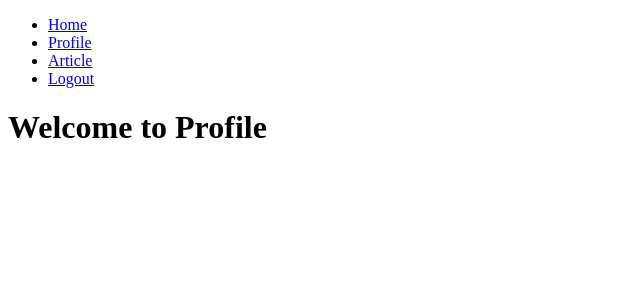
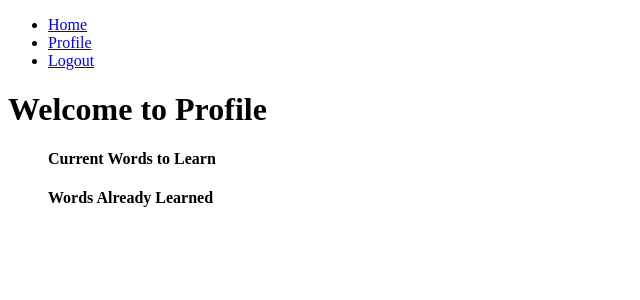
Before and after one commit to nikmac/book, a Django app: page /profile/ in a window 1280 px wide. Shown: the top 300 px of the page, without its empty margins (0-640 px from the left). Run offline with Django 3.2, Linux system fonts and the light colour scheme; the visitor is signed in with stand-in values (Sample User, id 1); data that the repository does not hold is empty.

Commit message:
first working prototype

```diff
--- a/book/urls.py
+++ b/book/urls.py
@@ -8,6 +8,7 @@ urlpatterns = patterns('',
     url(r'^$', 'learn_words.views.home', name='home'),
     url(r'^register/$', 'learn_words.views.register', name='register'),
     url(r'^login/$', 'django.contrib.auth.views.login', name='login'),
+    url(r'^logout/$', 'django.contrib.auth.views.logout', name='logout'),
     url(r'^password_reset/$', 'django.contrib.auth.views.password_reset', name='password_reset'),
     url(r'^password_reset/done/$', 'django.contrib.auth.views.password_reset_done', name='password_reset_done'),
     url(r'^reset/(?P<uidb64>[0-9A-Za-z_\-]+)/(?P<token>[0-9A-Za-z]{1,13}-[0-9A-Za-z]{1,20})/$',
@@ -15,6 +16,7 @@ urlpatterns = patterns('',
     name='password_reset_confirm'),
     url(r'^reset/done/$', 'django.contrib.auth.views.password_reset_complete', name='password_reset_complete'),
     url(r'^profile/$', 'learn_words.views.profile', name='profile'),
-    url(r'^article/$', 'learn_words.views.article', name='article'),
+    url(r'^article/(?P<word_id>\d+)/$', 'learn_words.views.article', name='article'),
+    url(r'^newword/$', 'learn_words.views.newword', name='newword'),
     url(r'^admin/', include(admin.site.urls)),
 )
--- a/learn_words/admin.py
+++ b/learn_words/admin.py
@@ -1,8 +1,12 @@
 from django.contrib import admin
-from learn_words.models import Word
+from learn_words.models import Word, Article
 # Register your models here.
 
 
 @admin.register(Word)
 class WordAdmin(admin.ModelAdmin):
     pass
+
+@admin.register(Article)
+class ArticleAdmin(admin.ModelAdmin):
+    pass
--- a/learn_words/models.py
+++ b/learn_words/models.py
@@ -4,6 +4,9 @@ from django.db import models
 
 class Article(models.Model):
     text = models.TextField()
+
+    def __unicode__(self):
+        return self.text
 
 
 class Word(models.Model):
--- a/learn_words/templates/article.html
+++ b/learn_words/templates/article.html
@@ -4,5 +4,6 @@
 {% block title %}{%  endblock title %}
 {% block link %}{%  endblock link %}
 {% block content %}
-    <h1>Welcome to Article</h1>
+    <h1>article</h1>
+    {{ articles | random }}
 {%  endblock content %}
--- a/learn_words/templates/base_template.html
+++ b/learn_words/templates/base_template.html
@@ -13,9 +13,9 @@
                 <ul>
                     <li><a href="{% url 'home' %}">Home</a></li>
                     <li><a href="{% url 'profile' %}">Profile</a></li>
-                    <li><a href="{% url 'article' %}">Article</a></li>
-                    {% if request.user.is_authenticated %}
-                    <li><a href="{% url 'logout' %}">Logout</a></li>
+{#                    <li><a href="{% url 'article' %}">Article</a></li>#}
+                    {% if user.is_authenticated %}
+                        <li><a href="{% url 'logout' %}">Logout</a></li>
                     {% endif %}
                     {% block link %} {% endblock link %}
                 </ul>
--- a/learn_words/templates/profile.html
+++ b/learn_words/templates/profile.html
@@ -6,13 +6,17 @@
 {% block content %}
     <h1>Welcome to Profile</h1>
     <ol>
+       <h4>Current Words to Learn</h4>
         {% for word in current %}
-            <li>{{ word.word_name }}</li>
+            <li><a href="{%  url "article" word.id %}">{{ word.word_name }}</a></li>
+
         {% endfor %}
     </ol>
     <ul>
+
+        <h4>Words Already Learned</h4>
         {% for word in finished %}
-            <li>{{ word.word_name }}</li>
+            <li><a href="{% url "article" word.id %}">{{ word.word_name }}</a></li>
         {% endfor %}
     </ul>
 {%  endblock content %}
--- a/learn_words/views.py
+++ b/learn_words/views.py
@@ -2,7 +2,8 @@ from django.contrib.auth.decorators import login_required
 from django.core.mail import EmailMultiAlternatives
 from django.shortcuts import render, redirect
 from book import settings
-from learn_words.forms import EmailUserCreationForm
+from learn_words.forms import EmailUserCreationForm, NewWord
+from learn_words.models import Word, Article
 
 
 def home(request):
@@ -18,9 +19,9 @@ def profile(request):
     return render(request, 'profile.html', data)
 
 
-def article(request):
-
-    return render(request, 'article.html')
+def article(request, word_id):
+    data = Article.objects.filter(words=word_id)
+    return render(request, 'article.html', {"articles":data})
 
 
 def register(request):
@@ -37,3 +38,17 @@ def register(request):
     else:
         form = EmailUserCreationForm()
     return render(request, "registration/register.html", {'form': form})
+
+def newword(request):
+    if request.method =="POST":
+        form = NewWord(request.POST)
+        if form.is_valid():
+            current_word = Word.objects.create(word_name=form.cleaned_data['word'])
+            current_word.users.add(request.user)
+
+            current_word.articles = Article.objects.filter(text__icontains=current_word)
+
+
+    else:
+        form = NewWord()
+    return render(request,"newword.html", {'form': form})
```
Also changed, not shown: learn_words/forms.py (+10 -0 lines), learn_words/templates/newword.html (added, +12 -0 lines), learn_words/utils.py (+5 -11 lines).
